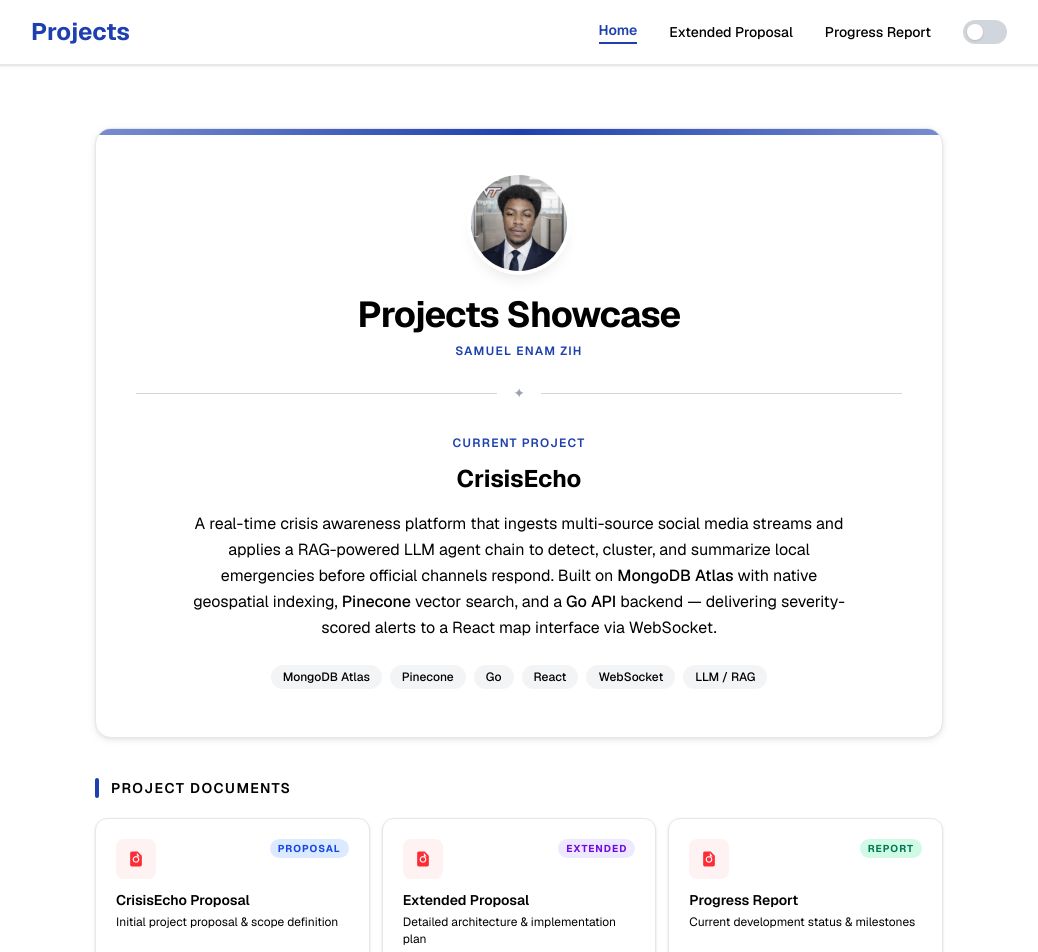
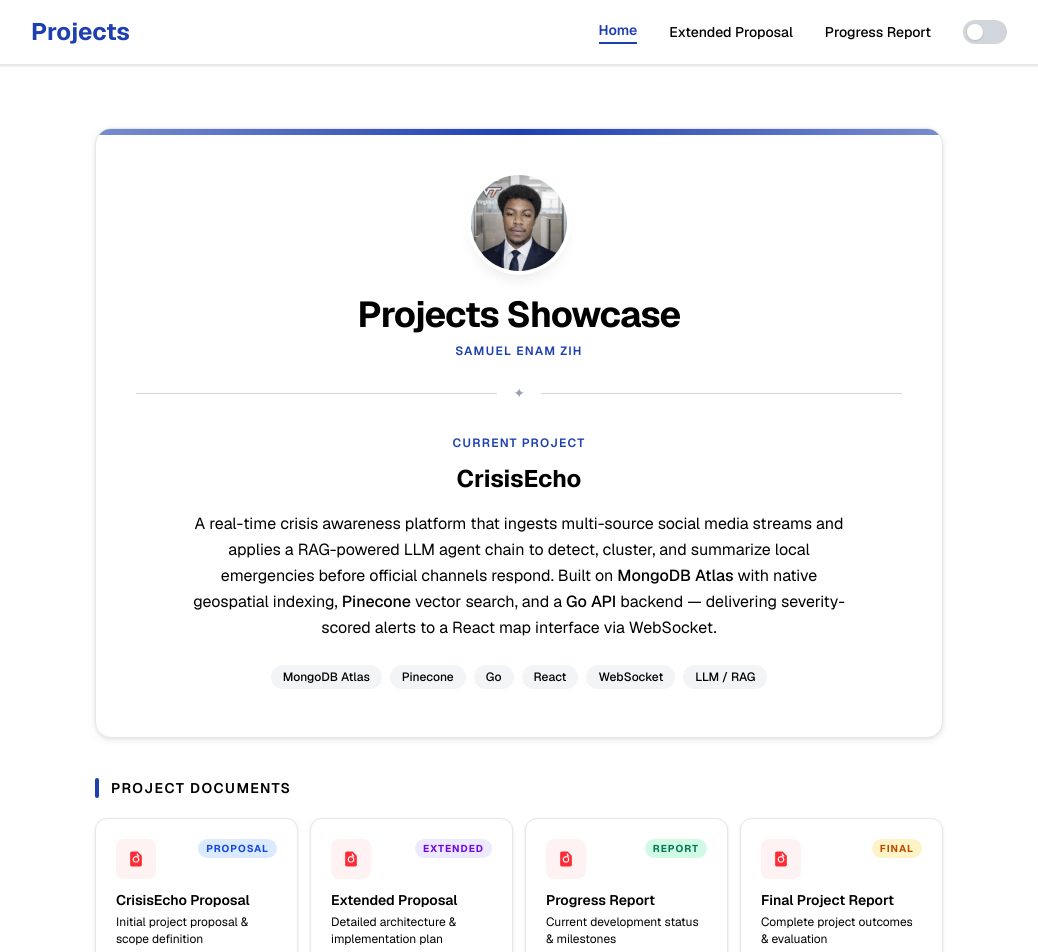
Before and after one commit to samsmoak/team_project_dbms, a Next.js app: page / in a window 1280 px wide. Shown: the top 952 px of the page, without its empty margins (121-1159 px from the left). Built offline with nearby package versions, Linux system fonts and the light colour scheme.

Commit message:
final report addition

```diff
--- a/app/page.tsx
+++ b/app/page.tsx
@@ -23,6 +23,13 @@
     subtitle: "Current development status & milestones",
     badge: "REPORT",
     badgeColor: "bg-emerald-100 text-emerald-700 dark:bg-emerald-900/40 dark:text-emerald-300",
+  },
+  {
+    href: "/proposals/final_project_report.pdf",
+    title: "Final Project Report",
+    subtitle: "Complete project outcomes & evaluation",
+    badge: "FINAL",
+    badgeColor: "bg-amber-100 text-amber-700 dark:bg-amber-900/40 dark:text-amber-300",
   },
 ];
 
@@ -142,7 +149,7 @@
           </h3>
         </div>
 
-        <div className="grid gap-3 sm:grid-cols-3">
+        <div className="grid gap-3 sm:grid-cols-2 lg:grid-cols-4">
           {documents.map((doc) => (
             <Link
               key={doc.href}
```
Also changed, not shown: 1 other file (tests, documents, lock files or other folders).
